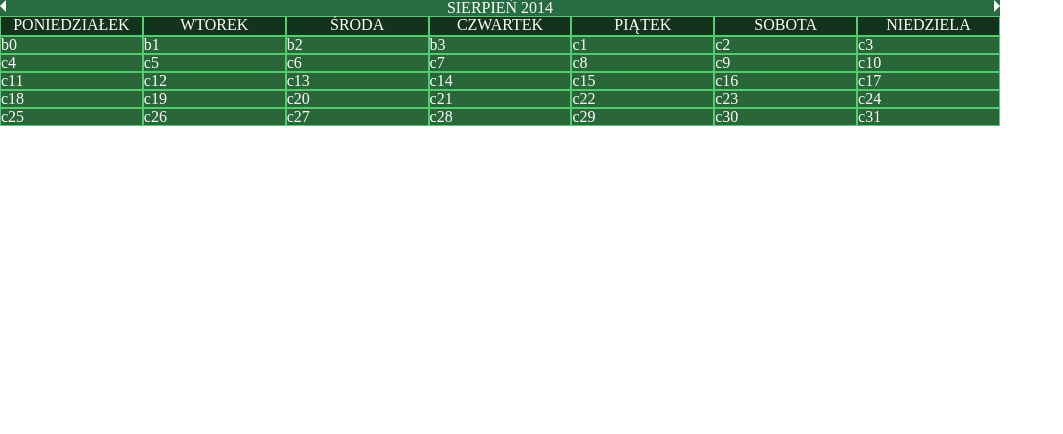
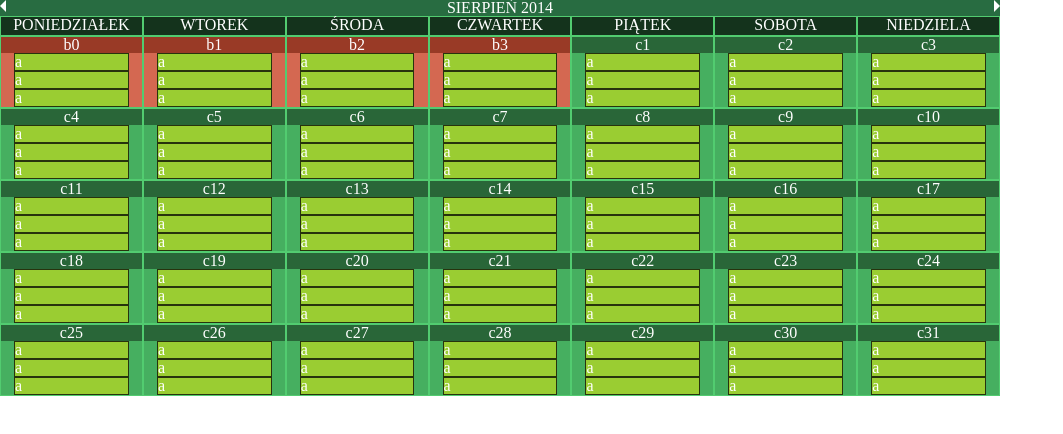
Before and after one commit to dszymczuk/JSONEventCalendar, a plain HTML site: page index.html in a window 1280 px wide. Shown: the whole page, without its empty margins (0-1063 px from the left). Drawn offline with Linux system fonts and the light colour scheme.

Commit message:
some refactor code in scss ; add hardcode events

```diff
--- a/js/dsJSONEventCalendar.js
+++ b/js/dsJSONEventCalendar.js
@@ -189,13 +189,13 @@
 
             for(var b = 0 ; b < firstDayPosition(2014,month,0)-1 ; b++)
             {
-                calendar += drawDay('b'+b);
+                calendar += drawDay('b'+b,[],'before');
             }
 
 
             for(var c = 1 ; c <= monthDays(2014,month) ; c++)
             {
-                calendar += drawDay('c'+c);
+                calendar += drawDay('c'+c,[],'current');
             }
 
             console.log(b,c);
@@ -205,7 +205,7 @@
             {
                 for(var a = 0 ; a <= 7-firstDayPosition(2014,month+1,0) ; a++)
                 {
-                    calendar += drawDay('a'+a);
+                    calendar += drawDay('a'+a,[],'after');
                 }
             }
 
@@ -220,11 +220,20 @@
             calendar += '</div>';
             return calendar;
 
-            function drawDay(date){
+            function drawDay(day,events,elementClass){
+                if(typeof elementClass === 'undefined')
+                    elementClass = '';
                 var dD = '';
-                dD += '<div class="ds-day">';
-                dD += '<div class="ds-day-header">'+date+'</div>';
-                dD += '<div class="ds-events"></div>';
+                dD += '<div class="ds-day '+elementClass+'">';
+                dD += '<div class="ds-day-header">'+day+'</div>';
+                dD += '<div class="ds-events">';
+
+                dD += '<div class="ds-event">a</div>';
+                dD += '<div class="ds-event">a</div>';
+                dD += '<div class="ds-event">a</div>';
+
+
+                dD += '</div>';
                 dD += '</div>';
                 return dD;
             }
--- a/sass/style.scss
+++ b/sass/style.scss
@@ -24,6 +24,10 @@ $dayHeaderColor: #296638;
 $eventsColor: #1f4d2a;
 $eventColor: #9acd32;
 $eventColorBorder: #27330d;
+$dayBefore: #993a26;
+//$dayBefore: #3d9953;
+//$dayAfter: #296637;
+$dayAfter: #2c3066;
 
 
 .ds-calendar {
@@ -32,7 +36,11 @@ $eventColorBorder: #27330d;
   width: 1000px;
   background-color: wheat;
   overflow: hidden;
+  color: white;
 
+  /*---------------------*\
+    Header of calendar (name of current month)
+  \*---------------------*/
   .ds-calendar-header {
     text-align: center;
     background-color: $calendarHeader;
@@ -79,7 +87,9 @@ $eventColorBorder: #27330d;
   }
 
 
-  color: white;
+  /*---------------------*\
+    Names of week
+  \*---------------------*/
   .ds-title {
     .ds-day {
       @include size($maxSizeDay,20px);
@@ -89,27 +99,64 @@ $eventColorBorder: #27330d;
       text-align: center;
     }
   }
+
+
+  /*---------------------*\
+    One day element
+  \*---------------------*/
   .ds-day {
     @include size($maxSizeDay,auto);
     background-color: $dayColor;
     border: 1px solid $dayColorBorder;
     float: left;
     box-sizing: border-box;
+    .ds-events {
+      overflow: hidden;
+    }
+    .ds-day-header {
+      text-align: center;
+    }
+    &.before {
+      .ds-day-header {
+        @extend .ds-day-header;
+        background-color: $dayBefore;
+      }
+      .ds-events {
+        @extend .ds-events;
+        background-color: lighten($dayBefore,20%);
+      }
+    }
+    &.current {
+      .ds-day-header {
+        @extend .ds-day-header;
+        background-color: $dayHeaderColor;
+      }
+      .ds-events {
+        @extend .ds-events;
+        background-color: lighten($dayHeaderColor,20%);
+      }
+    }
+    &.after {
+      .ds-day-header {
+        @extend .ds-day-header;
+        background-color: $dayAfter;
+      }
+      .ds-events {
+        @extend .ds-events;
+        background-color: lighten($dayAfter,20%);
+      }
+    }
     &.ds-new-week {
       clear: left;
     }
-    .ds-day-header {
-      background-color: $dayHeaderColor;
-    }
-    .ds-events {
-//      @include size(50px,50px);
-      background-color: $eventsColor;
-      overflow: hidden;
-    }
+
+    /*---------------------*\
+      One event in day
+    \*---------------------*/
     .ds-event {
       background-color: $eventColor;
-      @include size(25px);
-      float: left;
+      width: 80%;
+      margin: 0 auto;
       border: 1px solid $eventColorBorder;
     }
   }
```
Also changed, not shown: css/style.css.
